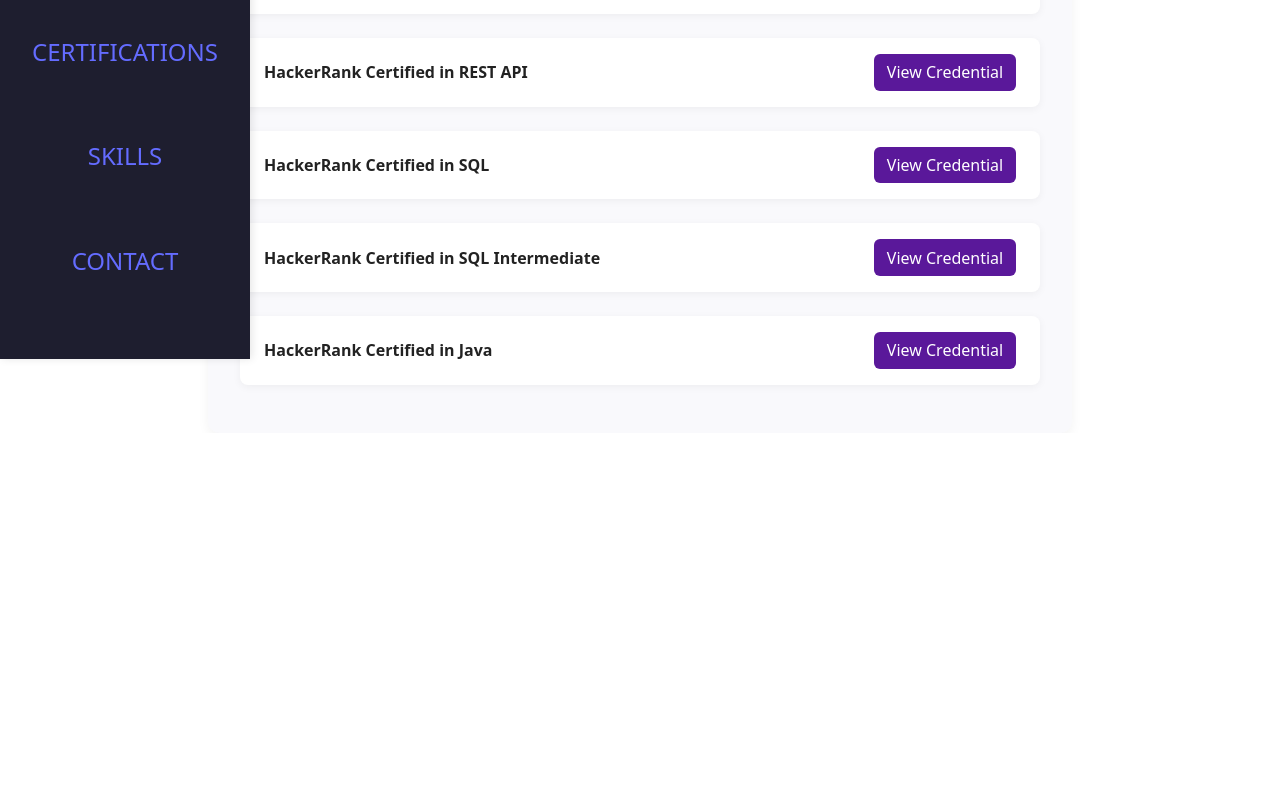
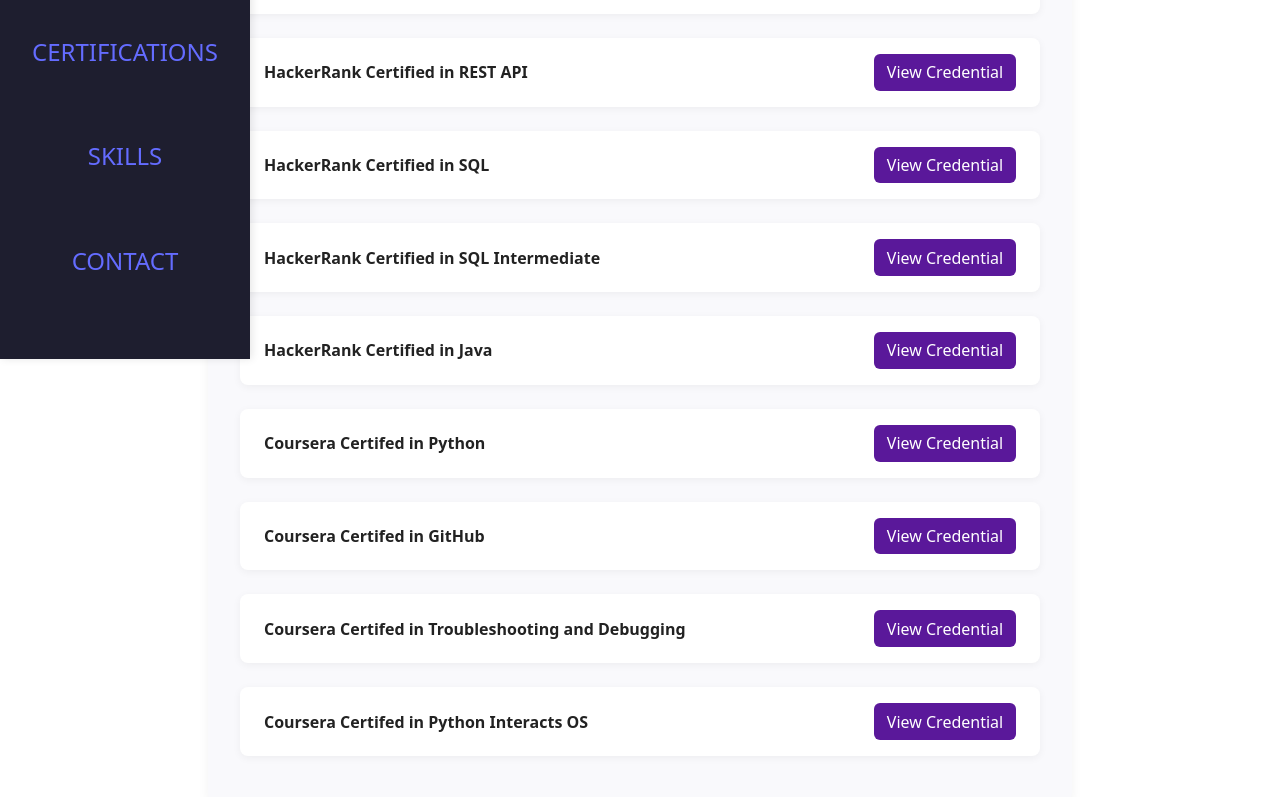
Before and after one commit to Vaahne/Portfolio, a React (Vite) app: page /certificates in a window 1280 px wide. Shown: the part 465-1262 px from the top of the page. Before the commit the page ends 898 px from the top, so only its background shows below. Built offline with nearby package versions, Linux system fonts and the light colour scheme.

Commit message:
certificates added

```diff
--- a/src/pages/Certificates/Certificate.jsx
+++ b/src/pages/Certificates/Certificate.jsx
@@ -2,17 +2,23 @@
 export default function Certificate(){
     const certificates = ["VITE_REACT_CERTIFICATE","VITE_SOFTWAREENGINEER_CERTIFICATE","VITE_JAVASCRIPT_BASIC_CERTIFICATE",
                           "VITE_JAVASCRIPT_INTERMEDIATE_CERTIFICATE","VITE_RESTAPI_CERTIFICATE","VITE_SQL_BASIC_CERTIFICATE",
-                        "VITE_SQL_INTERMEDIATE_CERTIFICATE","VITE_JAVA_BASIC_CERTIFICATE"];
-    const tech = ["REACT","Software Engineer","JavaScript","JavaScript Intermediate","REST API","SQL","SQL Intermediate","Java"]
+                        "VITE_SQL_INTERMEDIATE_CERTIFICATE","VITE_JAVA_BASIC_CERTIFICATE","VITE_CRASH_COURSE_PYTHON","VITE_INTRODUCTION_GIT_GITHUB","VITE_TROUBLESHOOTINH_DEBUGGING","VITE_PYTHON_INTERACT_OS"];
+    const tech = ["REACT","Software Engineer","JavaScript","JavaScript Intermediate","REST API","SQL","SQL Intermediate","Java","Python","GitHub","Troubleshooting and Debugging","Python Interacts OS"]
     return <>
         <section className={styles.certifications}>
   <h2>Certifications</h2>
   <ul className={styles.certificates}>
         {certificates.map((c,i)=>{
-            return <li>
-                <strong>HackerRank Certified in {tech[i]}</strong>
-                <a href={import.meta.env[c]} target="_blank">View Credential</a>
-            </li>
+            if(i>7)
+                return <li>
+                    <strong>Coursera Certifed in {tech[i]}</strong>
+                    <a href={import.meta.env[c]} target="_blank">View Credential</a>
+                </li>
+            else
+                return <li>
+                    <strong>HackerRank Certified in {tech[i]}</strong>
+                    <a href={import.meta.env[c]} target="_blank">View Credential</a>
+                </li>
         })}
   </ul>
 </section>
```
Also changed, not shown: 1 other file (tests, documents, lock files or other folders).
